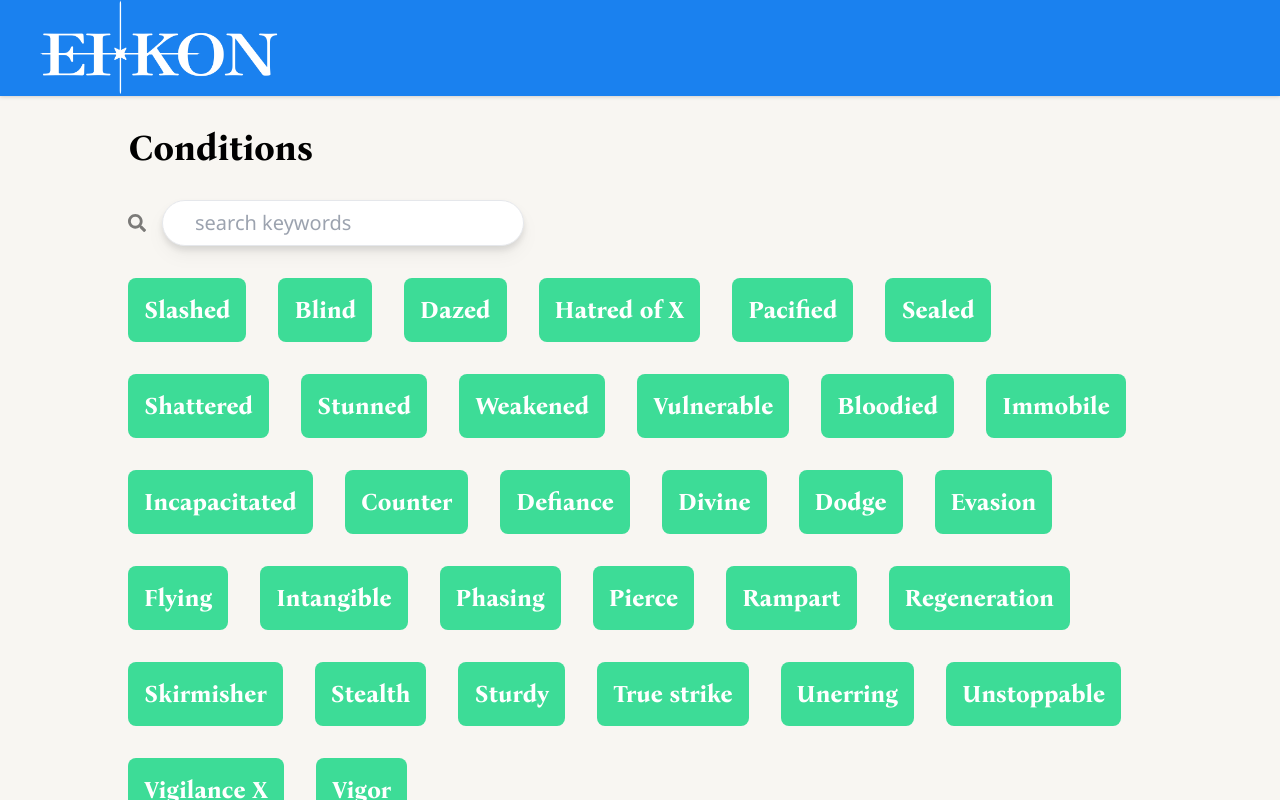
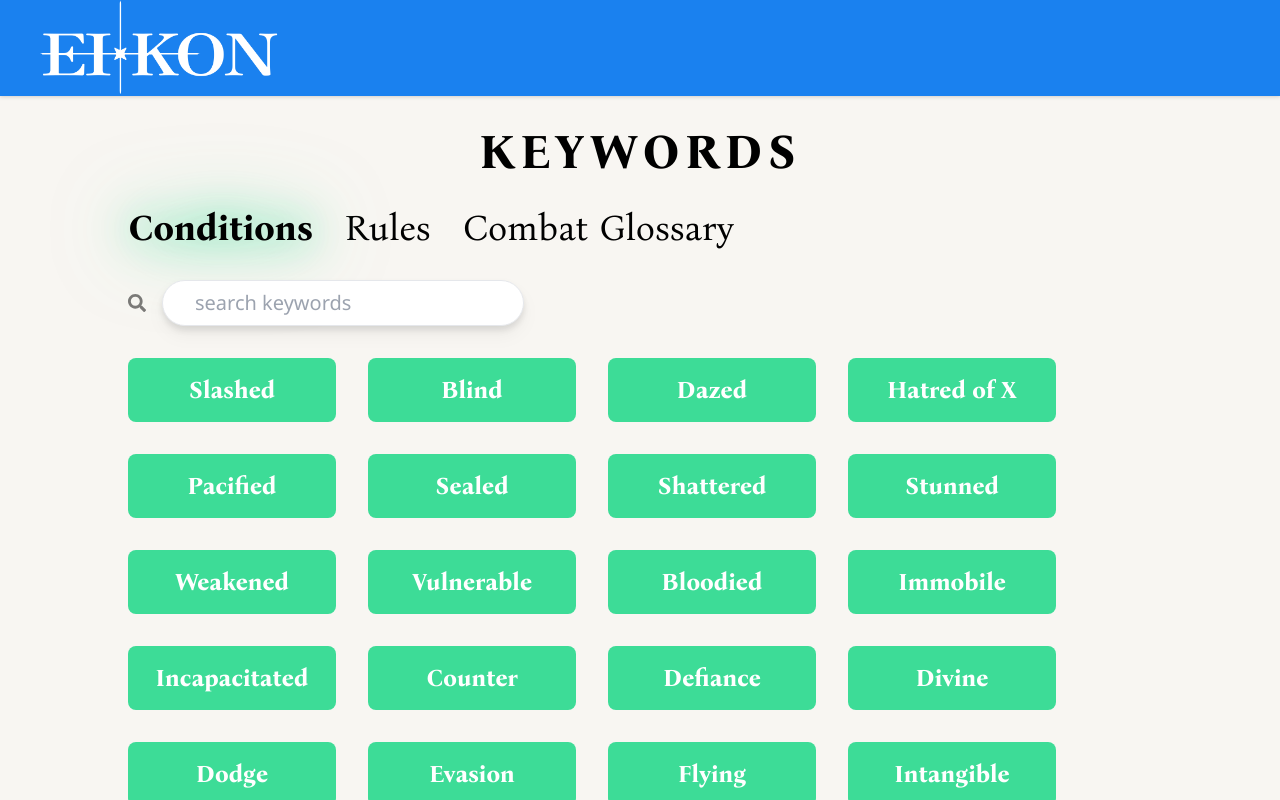
Before and after one commit to voravichs/ei-kon, a React (Vite) app: page /archive/keywords in a window 1280 px wide. Built offline with nearby package versions, Linux system fonts and the light colour scheme.

Commit message:
keywords archives

```diff
--- a/src/pages/Archive/ArchiveFront.jsx
+++ b/src/pages/Archive/ArchiveFront.jsx
@@ -8,7 +8,7 @@ import { Link } from "react-router-dom";
 export default function ArchiveFront() {
     return (
         <div className="h-dvh px-32 bg-card-accent py-8 flex flex-col gap-8">
-            <h1 className="flex-center text-7xl font-bona-nova tracking-widest">
+            <h1 className="flex-center text-7xl font-bona-nova font-bold tracking-widest">
                 ARCHIVE
             </h1>
             <div className="flex-center gap-4">
@@ -19,11 +19,11 @@ export default function ArchiveFront() {
             <div className="w-full flex justify-center gap-8">
                 <Link to={"keywords"} className="bg-secondary text-white font-bold rounded-lg p-8 w-1/2 2xl:w-1/3 drop-shadow-lg flex items-center gap-4">
                     <FaBook className="text-4xl" />
-                    <p className="font-bona-nova text-4xl">{"Keywords"}</p>
+                    <p className="font-bona-nova text-4xl">KEYWORDS</p>
                 </Link>
                 <Link to={"classes"} className="bg-secondary text-white font-bold rounded-lg p-8 w-1/2 2xl:w-1/3 drop-shadow-lg flex items-center gap-4">
                     <GiSwordsEmblem className="text-4xl" />
-                    <p className="font-bona-nova text-4xl">{"Classes"}</p>
+                    <p className="font-bona-nova text-4xl">CLASSES</p>
                 </Link>
             </div>
         </div>
--- a/src/pages/Archive/ArchiveKeywords.jsx
+++ b/src/pages/Archive/ArchiveKeywords.jsx
@@ -1,38 +1,112 @@
 import keywords from "../../data/keywords"
 import { FaSearch } from "react-icons/fa";
+import { useState } from "react";
+
 /**
  * Keywords Page
  */
 export default function ArchiveKeywords() {
-    const { statusConditions } = keywords;
+    const { statusConditions, rules, combatGlossary } = keywords;
     const statusConditionsList = Object.keys(statusConditions).map(key => statusConditions[key]);
+    const rulesList = Object.keys(rules).map(key => rules[key]);
+    const combatGlossaryList = Object.keys(combatGlossary).map(key => combatGlossary[key]);
 
-    statusConditionsList.forEach(element => {
-        console.log(element.name)
-    });
+    const [conditionActive, setConditionActive] = useState(true);
+    const [rulesActive, setRulesActive] = useState(false);
+    const [combatActive, setCombatActive] = useState(false);
 
     return (
         <div className="h-dvh px-32 bg-card-accent py-8 flex flex-col gap-8">
-            <div className="text-4xl font-bona-nova font-bold"> Conditions </div>
+            <h1 className="flex-center text-5xl font-bona-nova font-bold tracking-widest">
+                KEYWORDS
+            </h1>
+            <div className="flex gap-8">
+                {conditionActive
+                    ? <div className="text-4xl font-bona-nova font-bold drop-shadow-glow-green pointer-events-none"> Conditions </div>
+                    : <div onClick={() => {
+                        setConditionActive(true);
+                        setRulesActive(false);
+                        setCombatActive(false);
+                    }} className="text-4xl font-bona-nova cursor-pointer"> Conditions </div>
+                }
+                {rulesActive
+                    ? <div className="text-4xl font-bona-nova font-bold drop-shadow-glow-green pointer-events-none"> Rules </div>
+                    : <div onClick={() => {
+                        setConditionActive(false);
+                        setRulesActive(true);
+                        setCombatActive(false);
+                    }} className="text-4xl font-bona-nova cursor-pointer"> Rules </div>
+                }
+                {combatActive
+                    ? <div className="text-4xl font-bona-nova font-bold drop-shadow-glow-green pointer-events-none"> Combat Glossary </div>
+                    : <div onClick={() => {
+                        setConditionActive(false);
+                        setRulesActive(false);
+                        setCombatActive(true);
+                    }} className="text-4xl font-bona-nova cursor-pointer"> Combat Glossary </div>
+                }
+            </div>
+
+
             <div className="flex items-center gap-4">
                 <FaSearch className="text-lg opacity-50" />
                 <input className="border rounded-full text-xl py-2 px-8 drop-shadow-lg font-noto-sans"
                     placeholder={"search keywords"} />
             </div>
-            <div className="flex gap-8 flex-wrap font-bona-nova text-2xl">
+            {conditionActive &&
+                <div className="flex gap-8 flex-wrap font-bona-nova">
                     {statusConditionsList.map(item => {
                         return (
                             <div
-                            className="bg-secondary text-white font-bold rounded-lg p-4"
+                                className="w-52 h-16 bg-secondary text-white rounded-lg p-4 group relative cursor-pointer"
                                 key={item.name}
                             >
-                            {item.name}
+                                <p className="font-bold text-2xl text-center">{item.name}</p>
+                                <span className="absolute z-10 w-60 bottom-[4.5rem] -left-4 scale-0 rounded bg-gray-800 p-2 text-sm font-noto-sans text-white group-hover:scale-100">
+                                    <p className="font-bold">{item.name}</p>
+                                    <p>{item.desc}</p>
+                                </span>
                             </div>
                         );
                     })}
                 </div>
-
-
+            }
+            {rulesActive &&
+                <div className="flex gap-8 flex-wrap font-bona-nova">
+                    {rulesList.map(item => {
+                        return (
+                            <div
+                                className="w-52 h-16 bg-secondary text-white rounded-lg p-4 group relative cursor-pointer"
+                                key={item.name}
+                            >
+                                <p className="font-bold text-2xl text-center">{item.name}</p>
+                                <span className="absolute z-10 w-60 bottom-[4.5rem] -left-4 scale-0 rounded bg-gray-800 p-2 text-sm font-noto-sans text-white group-hover:scale-100">
+                                    <p className="font-bold">{item.name}</p>
+                                    <p>{item.desc}</p>
+                                </span>
+                            </div>
+                        );
+                    })}
+                </div>
+            }
+            {combatActive &&
+                <div className="flex gap-8 flex-wrap font-bona-nova">
+                    {combatGlossaryList.map(item => {
+                        return (
+                            <div
+                                className="w-52 h-16 bg-secondary text-white rounded-lg p-4 group relative cursor-pointer"
+                                key={item.name}
+                            >
+                                <p className="font-bold text-xl text-center">{item.name}</p>
+                                <span className="absolute z-10 w-60 bottom-[4.5rem] -left-4 scale-0 rounded bg-gray-800 p-2 text-sm font-noto-sans text-white group-hover:scale-100">
+                                    <p className="font-bold">{item.name}</p>
+                                    <p>{item.desc}</p>
+                                </span>
+                            </div>
+                        );
+                    })}
+                </div>
+            }
         </div>
     )
 }
```
Lines whose indentation alone changed are shown as unchanged.
